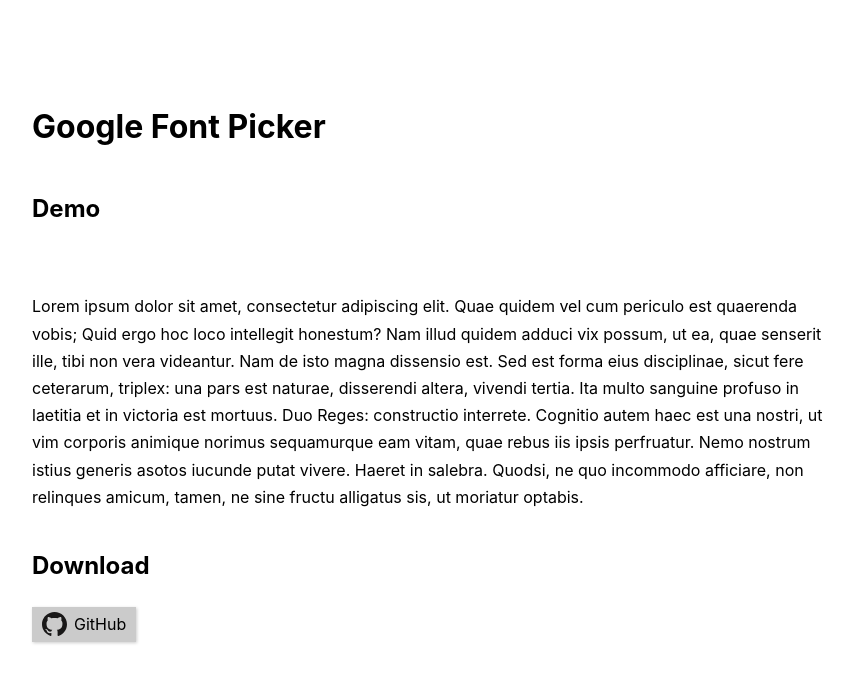
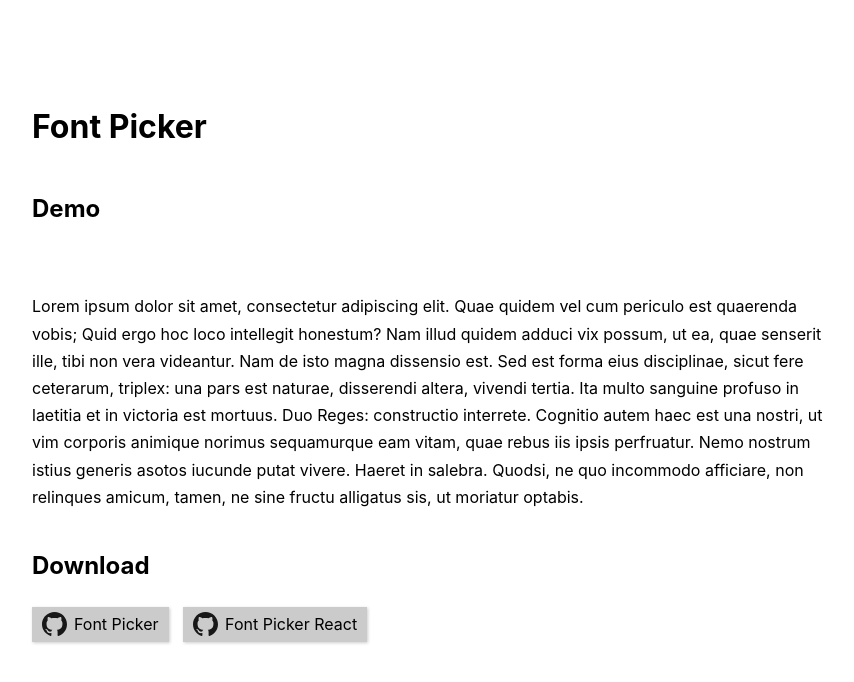
Before and after one commit to samuelmeuli/font-picker, a website with bundled scripts: page demo/index.html in a window 1280 px wide. Shown: the whole page, without its empty margins (208-1062 px from the left). Built offline with nearby package versions, Linux system fonts and the light colour scheme.

Commit message:
Improve demo website

```diff
--- a/demo/index.html
+++ b/demo/index.html
@@ -9,7 +9,7 @@
 	</head>
 
 	<body>
-		<h1>Google Font Picker</h1>
+		<h1>Font Picker</h1>
 
 		<h2>Demo</h2>
 		<div id="font-picker"></div>
@@ -26,9 +26,13 @@
 		</p>
 
 		<h2>Download</h2>
-		<a href="https://github.com/smeuli/font-picker" id="github-button">
-			<img src="github-icon.svg" alt="GitHub" width="25px" id="github-icon" />
-			GitHub
+		<a href="https://github.com/smeuli/font-picker" class="github-button">
+			<img src="github-icon.svg" alt="GitHub" width="25px" class="github-icon" />
+			Font Picker
+		</a>
+		<a href="https://github.com/smeuli/font-picker-react" class="github-button">
+			<img src="github-icon.svg" alt="GitHub" width="25px" class="github-icon" />
+			Font Picker React
 		</a>
 	</body>
 
--- a/src/scss/style.scss
+++ b/src/scss/style.scss
@@ -49,6 +49,7 @@ $element-height: 35px;
 		z-index: 1;
 		overflow-x: hidden;
 		overflow-y: auto;
+		-webkit-overflow-scrolling: touch;
 		margin: 0;
 		padding: 0;
 		background-color: $color-font-list;
```
Also changed, not shown: demo/style.css.
